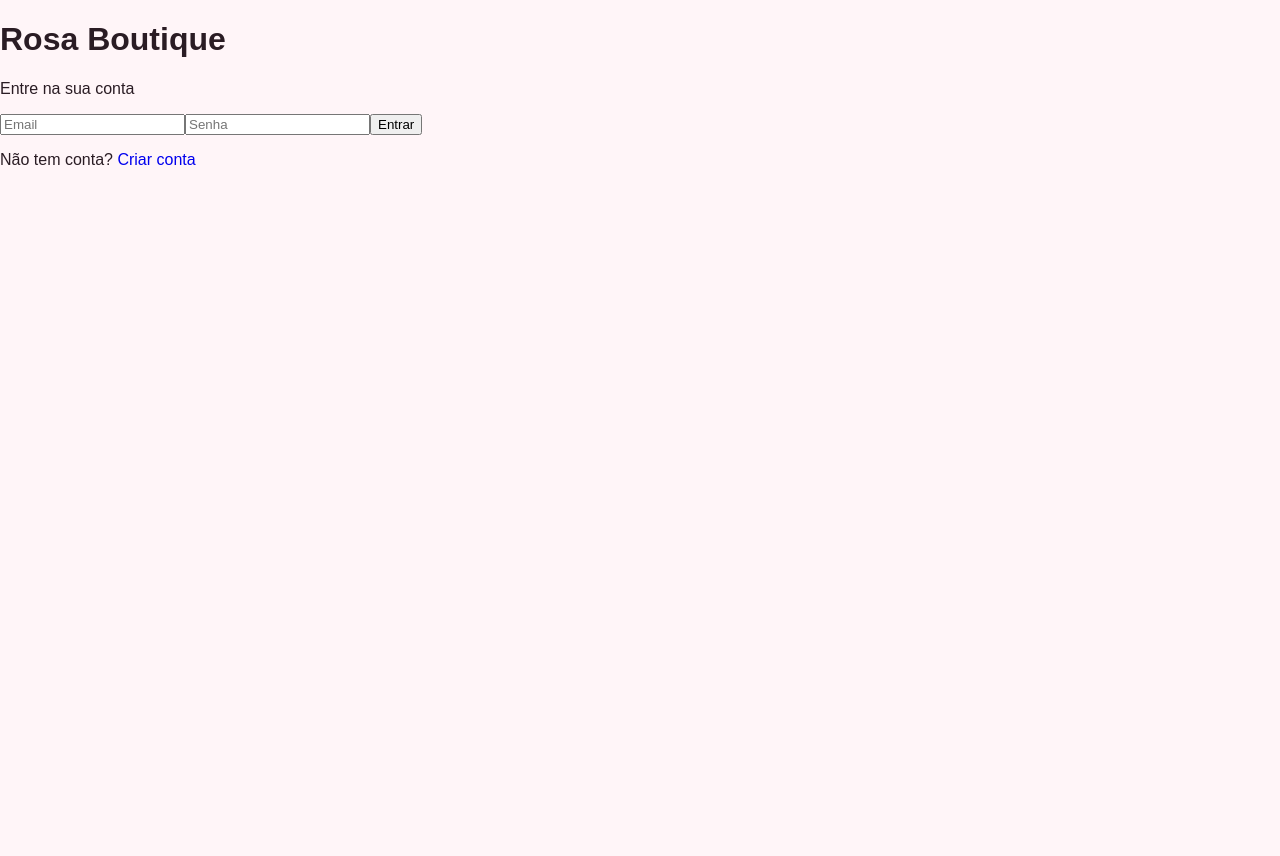
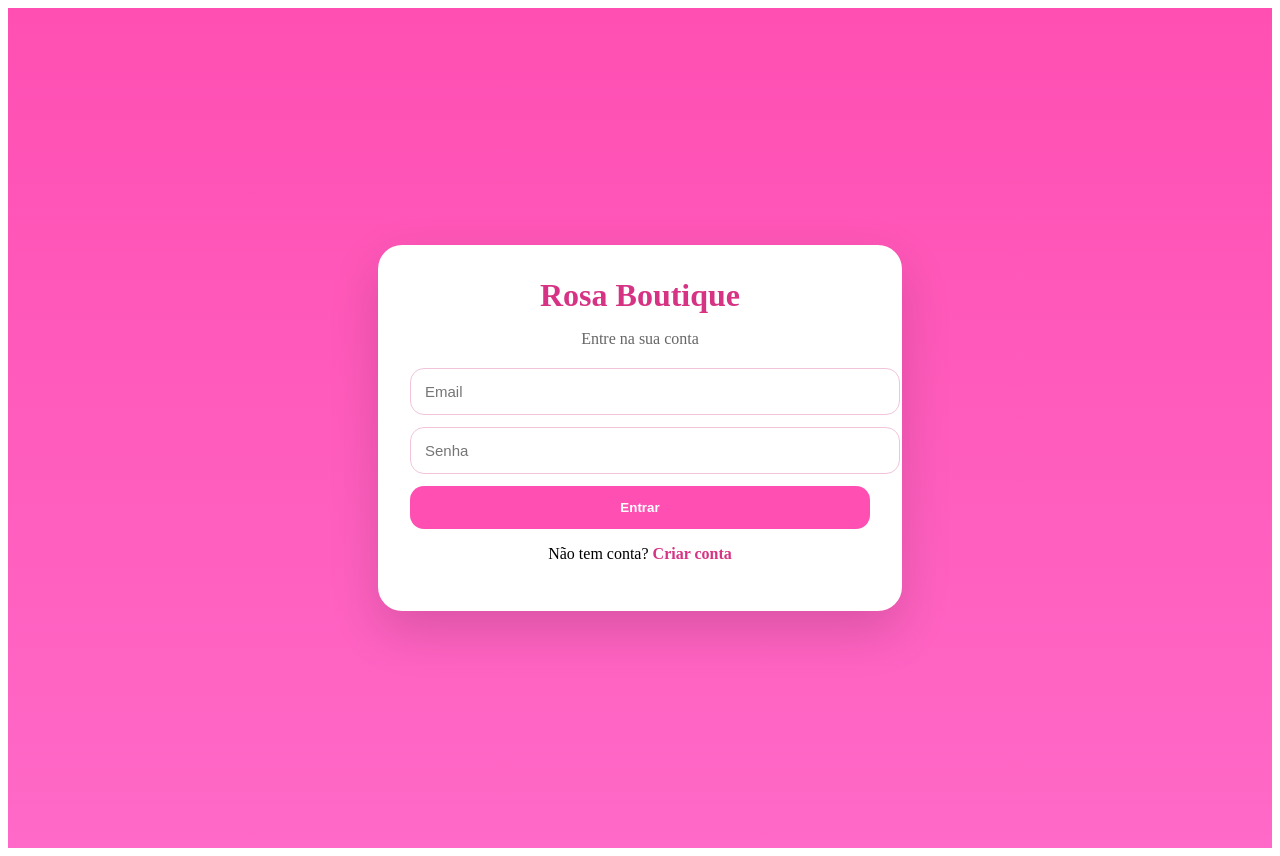
Before and after one commit to lucasmtdap-ai/estoque-frontend-premium, a React (Vite) app: page /login in a window 1280 px wide. Before the commit the page ends 800 px from the top, so only its background shows below. Built offline with nearby package versions, Linux system fonts and the light colour scheme.

Commit message:
Update styles.css

```diff
--- a/src/styles.css
+++ b/src/styles.css
@@ -1,259 +1,69 @@
-body {
-  margin: 0;
-  font-family: Arial, sans-serif;
-  background: #fff5f8;
-  color: #2a1c24;
+.auth-page {
+  min-height: 100vh;
+  display: flex;
+  align-items: center;
+  justify-content: center;
+  background: linear-gradient(180deg, #ff4fb3 0%, #ff69c7 100%);
+  padding: 20px;
 }
 
-a {
-  text-decoration: none;
+.auth-card {
+  width: 100%;
+  max-width: 460px;
+  background: #ffffff;
+  border-radius: 24px;
+  padding: 32px;
+  box-shadow: 0 20px 50px rgba(0, 0, 0, 0.15);
 }
 
-.login-container {
-  min-height: 100vh;
-  display: flex;
-  justify-content: center;
-  align-items: center;
-  background: linear-gradient(135deg, #f06292, #ec407a);
+.auth-card h1 {
+  margin: 0 0 8px;
+  text-align: center;
+  color: #d63384;
 }
 
-.login-box {
-  width: 100%;
-  max-width: 360px;
-  background: white;
-  padding: 32px;
-  border-radius: 20px;
-  box-shadow: 0 20px 40px rgba(0, 0, 0, 0.12);
-  display: flex;
-  flex-direction: column;
+.auth-subtitle {
+  text-align: center;
+  color: #666;
+  margin-bottom: 20px;
+}
+
+.auth-form {
+  display: grid;
   gap: 12px;
 }
 
-.login-box h2 {
-  margin: 0 0 8px;
-  color: #d81b60;
+.auth-form input {
+  width: 100%;
+  border: 1px solid #f1c4db;
+  border-radius: 14px;
+  padding: 14px;
+  font-size: 15px;
+  outline: none;
+}
+
+.auth-form button {
+  border: none;
+  border-radius: 14px;
+  padding: 14px;
+  background: #ff4fb3;
+  color: #fff;
+  font-weight: 700;
+  cursor: pointer;
+}
+
+.auth-form button:disabled {
+  opacity: 0.7;
+  cursor: not-allowed;
+}
+
+.auth-switch {
+  margin-top: 16px;
   text-align: center;
 }
 
-.login-box input,
-.modal-form input,
-.search-input {
-  padding: 12px;
-  border: 1px solid #f3c1d3;
-  border-radius: 10px;
-  outline: none;
+.auth-switch a {
+  color: #d63384;
+  font-weight: 700;
+  text-decoration: none;
 }
-
-.login-box button,
-.primary-btn,
-.logout-btn,
-.edit-btn,
-.delete-btn {
-  border: none;
-  border-radius: 10px;
-  padding: 12px 16px;
-  cursor: pointer;
-  font-weight: 700;
-}
-
-.login-box button,
-.primary-btn {
-  background: #e91e63;
-  color: white;
-}
-
-.app-shell {
-  display: flex;
-  min-height: 100vh;
-}
-
-.sidebar {
-  width: 250px;
-  background: #2b1320;
-  color: white;
-  display: flex;
-  flex-direction: column;
-  justify-content: space-between;
-  padding: 24px 18px;
-}
-
-.sidebar-brand h2 {
-  margin: 0;
-  color: #ff5c93;
-}
-
-.sidebar-brand p {
-  margin-top: 4px;
-  color: #f8bbd0;
-}
-
-.sidebar-nav {
-  display: flex;
-  flex-direction: column;
-  gap: 10px;
-  margin: 24px 0;
-}
-
-.nav-link {
-  color: #f8bbd0;
-  padding: 12px;
-  border-radius: 10px;
-}
-
-.nav-link.active,
-.nav-link:hover {
-  background: #4a1f35;
-  color: #fff;
-}
-
-.sidebar-footer {
-  display: flex;
-  flex-direction: column;
-  gap: 12px;
-}
-
-.sidebar-user {
-  display: flex;
-  flex-direction: column;
-  gap: 4px;
-}
-
-.sidebar-user span {
-  font-size: 13px;
-  color: #f8bbd0;
-}
-
-.logout-btn {
-  background: #ffffff14;
-  color: white;
-}
-
-.app-main {
-  flex: 1;
-  padding: 24px;
-}
-
-.topbar h1 {
-  margin: 0;
-  color: #c2185b;
-}
-
-.topbar p {
-  margin-top: 6px;
-  color: #8d5c72;
-}
-
-.cards-grid {
-  display: grid;
-  grid-template-columns: repeat(auto-fit, minmax(220px, 1fr));
-  gap: 16px;
-  margin-top: 24px;
-}
-
-.dashboard-card,
-.dashboard-panel,
-.table-card {
-  background: white;
-  border-radius: 18px;
-  padding: 20px;
-  box-shadow: 0 12px 30px rgba(233, 30, 99, 0.08);
-}
-
-.dashboard-card span {
-  color: #8d5c72;
-  font-size: 14px;
-}
-
-.dashboard-card h3 {
-  margin: 12px 0 0;
-  color: #d81b60;
-}
-
-.dashboard-panel {
-  margin-top: 20px;
-}
-
-.alert-list {
-  padding-left: 18px;
-}
-
-.products-toolbar {
-  display: flex;
-  justify-content: space-between;
-  gap: 12px;
-  margin: 24px 0;
-  flex-wrap: wrap;
-}
-
-.table-card {
-  overflow-x: auto;
-}
-
-.products-table {
-  width: 100%;
-  border-collapse: collapse;
-}
-
-.products-table th,
-.products-table td {
-  padding: 14px;
-  border-bottom: 1px solid #f6d7e3;
-  text-align: left;
-}
-
-.products-table th {
-  color: #8d5c72;
-}
-
-.table-actions {
-  display: flex;
-  gap: 8px;
-}
-
-.edit-btn {
-  background: #fce4ec;
-  color: #c2185b;
-}
-
-.delete-btn {
-  background: #ffebee;
-  color: #c62828;
-}
-
-.modal-overlay {
-  position: fixed;
-  inset: 0;
-  background: rgba(43, 19, 32, 0.45);
-  display: flex;
-  justify-content: center;
-  align-items: center;
-  padding: 20px;
-}
-
-.modal-box {
-  width: 100%;
-  max-width: 420px;
-  background: white;
-  border-radius: 20px;
-  padding: 24px;
-}
-
-.modal-header {
-  display: flex;
-  justify-content: space-between;
-  align-items: center;
-  margin-bottom: 16px;
-}
-
-.close-btn {
-  border: none;
-  background: transparent;
-  font-size: 22px;
-  cursor: pointer;
-}
-
-.modal-form {
-  display: flex;
-  flex-direction: column;
-  gap: 12px;
-}
```
